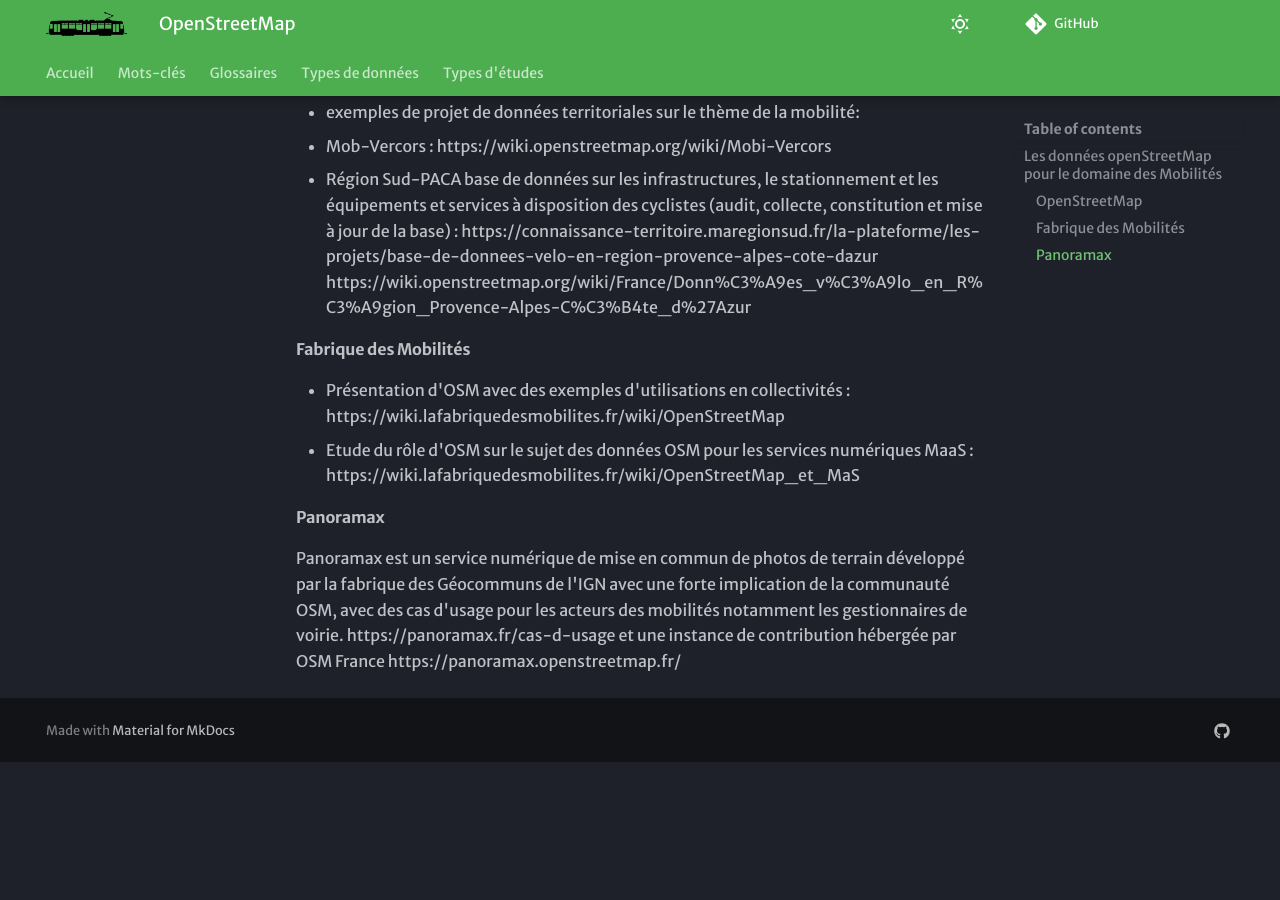
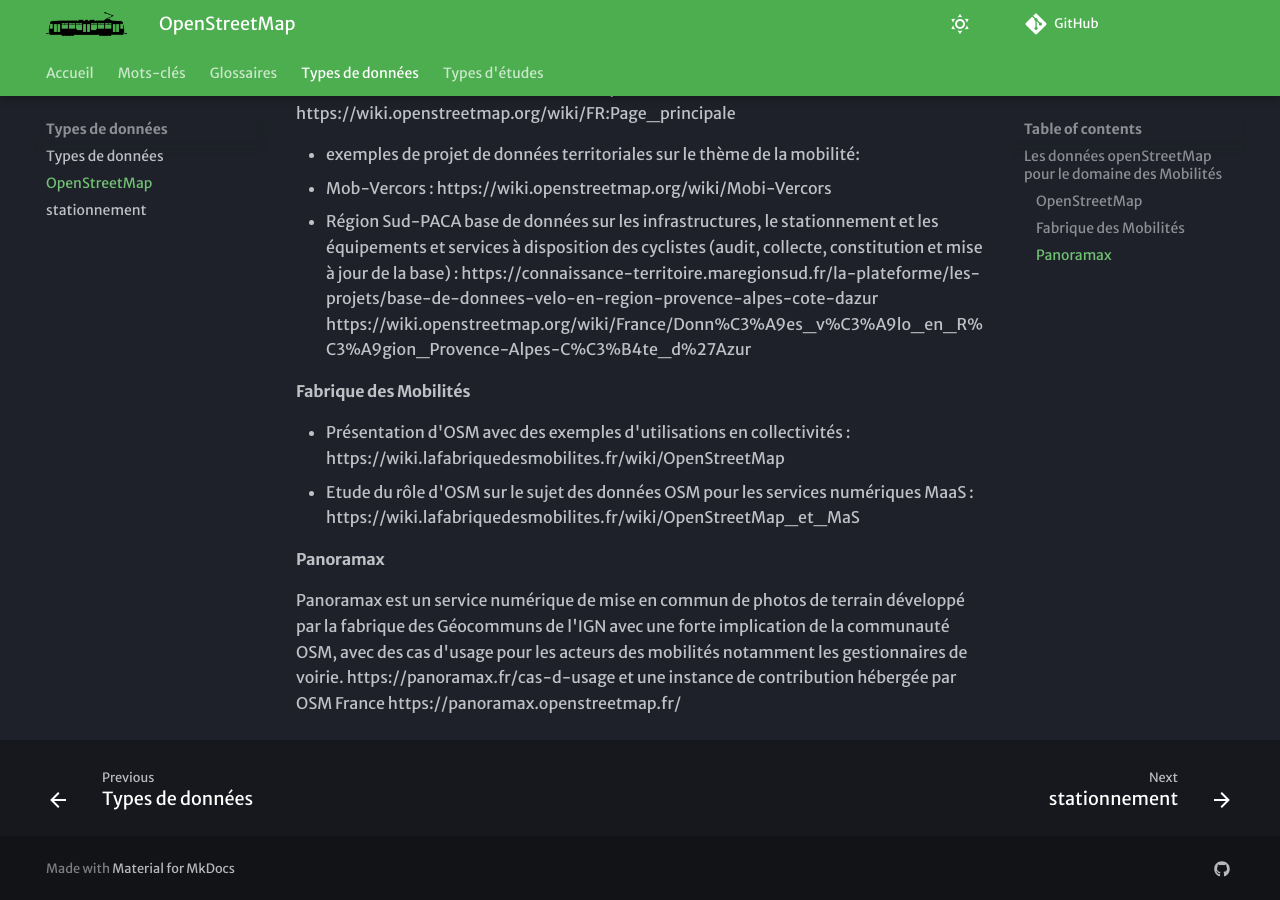
Before and after one commit to xdurang/mobscidat, an MkDocs documentation site: the page built from docs/types_donnees/openstreetmap.md, in a window 1280 px wide and 900 px high, scrolled down 508 px. Built offline with MkDocs 1.6.1 and Material for MkDocs 9.7.7, drawn with Linux system fonts in a browser that asks for light colours; some web fonts are replaced; comment, search, counter and statistics services are not loaded; before the commit the page ends 1270 px from its top, so only the background shows below that; some of the changed text lies outside the part shown.

Commit message:
Update mkdocs.yml

```diff
--- a/mkdocs.yml
+++ b/mkdocs.yml
@@ -69,6 +69,7 @@ nav:
       - FCD: glossaire/fcd/fcd.md
   - Types de données:
     - types_donnees/types_donnees.md
+    - OpenStreetMap : types_donnees/openstreetmap.md
     - stationnement : types_donnees/stationnement.md
   - Types d'études:
     - type_etudes/type_etudes.md
```
